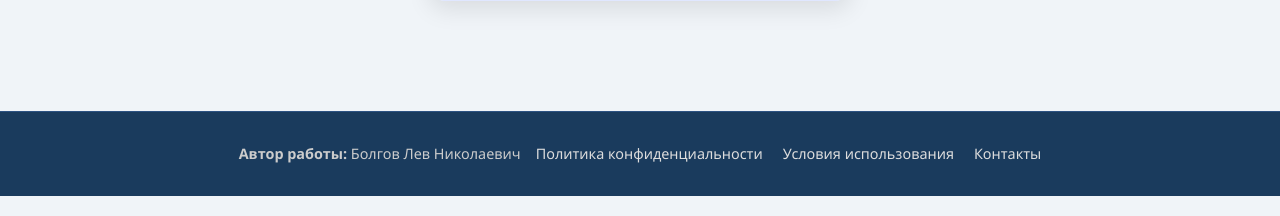
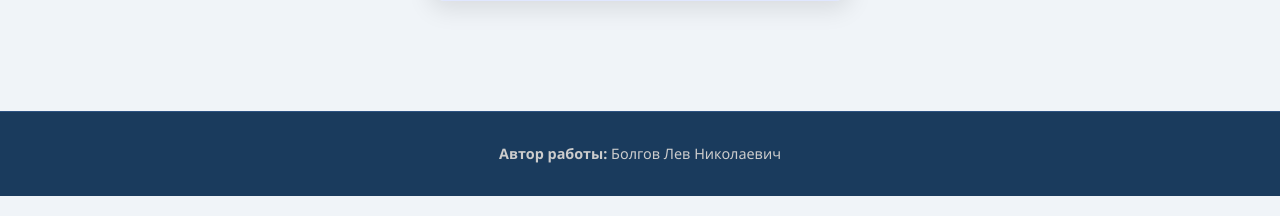
Before and after one commit to StavroStellar/kpi, a Flask app: page /login in a window 1280 px wide. Shown: the part 828-1044 px from the top of the page. Run offline with Flask 2, Linux system fonts and the light colour scheme.

Commit message:
Удалена ссылка на несуществующий маршрут

```diff
--- a/app/templates/login.html
+++ b/app/templates/login.html
@@ -82,11 +82,6 @@
             <div>
                 <p><strong>Автор работы:</strong> Болгов Лев Николаевич</p>
             </div>
-            <div class="footer-links">
-                <a href="{{ url_for('views.privacy_policy') }}">Политика конфиденциальности</a>
-                <a href="{{ url_for('views.terms_of_use') }}">Условия использования</a>
-                <a href="{{ url_for('views.contact') }}">Контакты</a>
-            </div>
         </div>
     </footer>
 
```
